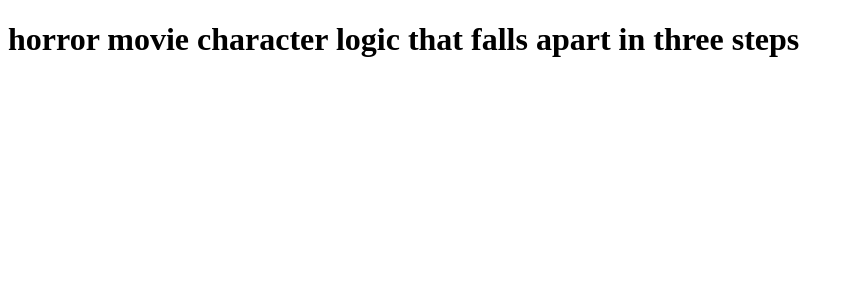
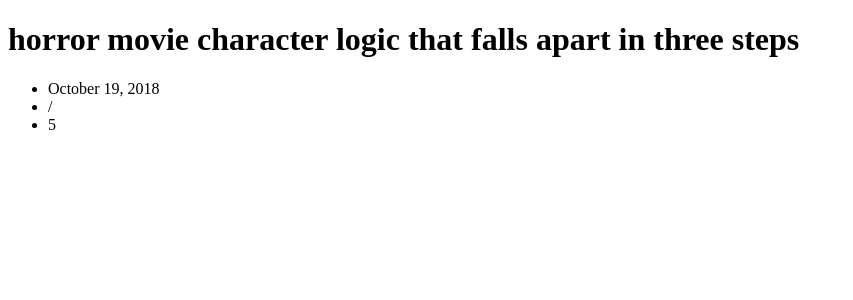
Before and after one commit to CGosser/friday-9-2, an Angular app in the folder Desktop/cracked/: page / in a window 1280 px wide. Shown: the top 300 px of the page, without its empty margins (0-853 px from the left). Built offline with nearby package versions, Linux system fonts and the light colour scheme.

Commit message:
create a ul with the other content from the object

```diff
--- a/Desktop/cracked/src/app/app.component.html
+++ b/Desktop/cracked/src/app/app.component.html
@@ -2,4 +2,5 @@
 <div class="header">
 <app-big-featured></app-big-featured>
 
+
 </div>
--- a/Desktop/cracked/src/app/big-featured/big-featured.component.html
+++ b/Desktop/cracked/src/app/big-featured/big-featured.component.html
@@ -1,3 +1,8 @@
 <div class="bigFeatured">
   <h1>{{featuredArticle.title}}</h1>
+  <ul>
+    <li>{{featuredArticle.date}}</li>
+    <li>/</li>
+    <li>{{featuredArticle.comments}}</li>
+  </ul>
 </div>
```
